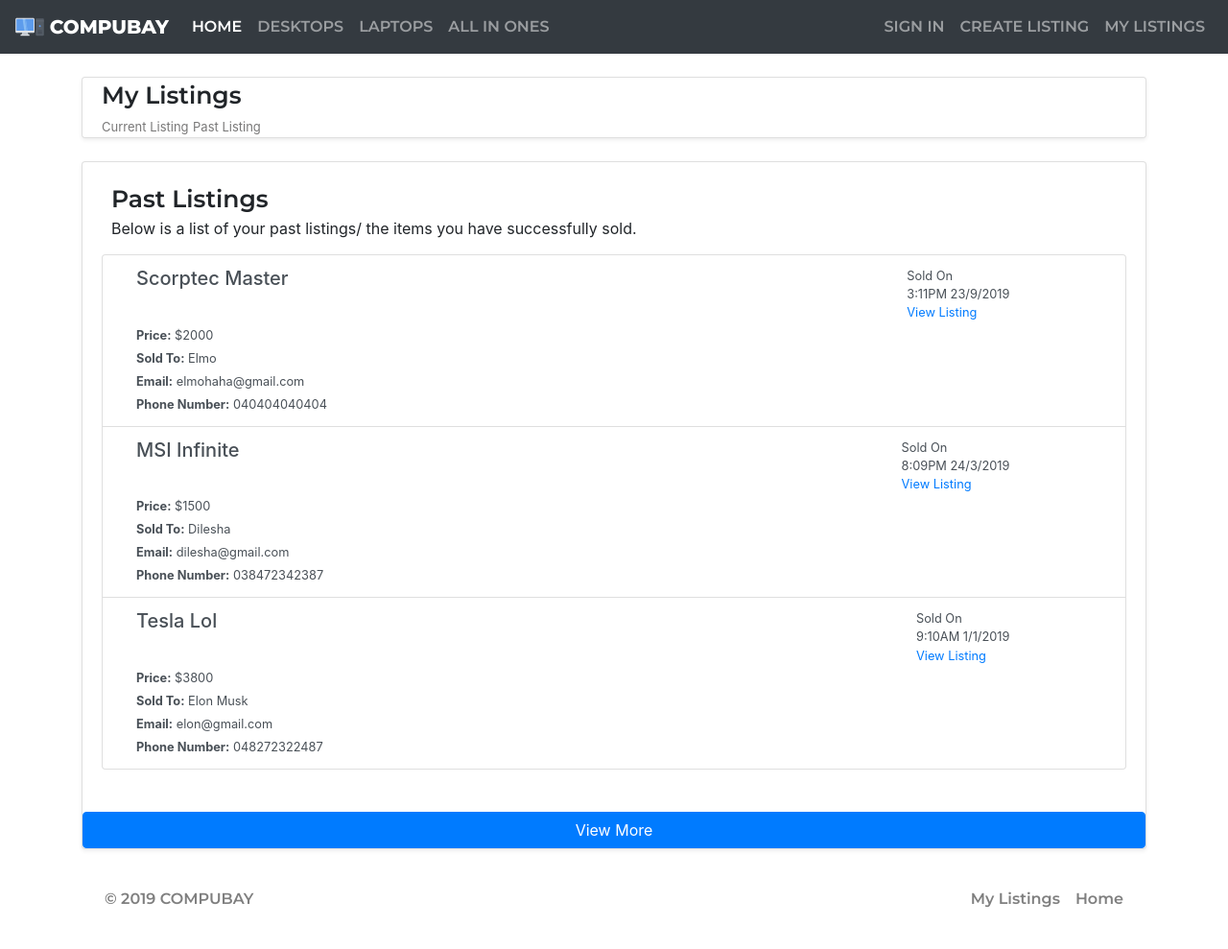
After one commit to Wrdle/IAB207MarketPlace, a Flask app: template marketplace/templates/past_listing.html in a window 1280 px wide. The commit adds this page. Shown: the whole page at 96% size. Run offline with Flask 2, Linux system fonts and the light colour scheme; the template is opened without the code that fills it, so the values that code supplies are empty; some libraries are stand-ins or nearby versions.

Commit message:
edit items
included past_listings.html

```diff
--- a/marketplace/templates/item.html
+++ b/marketplace/templates/item.html
@@ -79,7 +79,8 @@
                     </div>
                 {% endif %}
                 <div class="card-footer">
-                    <small class="text-muted">Posted {{ listing.post_date.strftime("%d/%m/%Y") }}</small>
+                    <small class="text-muted">Posted {{ listing.post_date.strftime("%d/%m/%Y") }}</small> <br>
+                    <a href="/item/{{ listing.id }}/edit">Edit Listing</a></small>
                 </div>
             </div>
         </div>
--- a/marketplace/templates/listings.html
+++ b/marketplace/templates/listings.html
@@ -27,7 +27,8 @@
                             <div class="card-body">
                                 <a href="/item/{{ listing.id }}/bids"><h5 class="card-title">{{ listing.name }}</h5></a>
                                 <p><b>Price: </b> ${{ listing.price }} <b>Type: </b>{{ listing.category }}</p>
-                                <p class="card-text">{{ listing.description }}</p>
+                                <p class="card-text">{{ listing.description }}</p> <br>
+                                <a href="/item/{{ listing.id }}/edit">Edit Listing</a></small>
                             </div>
                         </div>
                         <div class="col-md-2" class="search-container">
--- /dev/null
+++ b/marketplace/templates/past_listing.html
@@ -0,0 +1,100 @@
+{% extends 'base.html' %}
+
+{% block header %}
+<link rel="stylesheet" href="{{url_for('static', filename='css/bids.css')}}">
+{% endblock %}
+
+{% block content %}
+<br>
+
+<!-- Top Quick View with Title and Image -->
+<div class="container">
+    <div class="card shadow-sm">
+        <div class="item-view-container">
+            <div id="body">
+                <div id="item-title">My Listings</div>
+                <a class="mb-1" href="currentlisting">Current Listing</a>
+                <a class="mb-1" href="pastlisting">Past Listing</a>
+
+            </div>
+        </div>
+    </div>
+    <br>
+
+    <!-- Main body card -->
+    <div class="card shadow-sm bids-card">
+        <div class="card-body">
+            <div id="title">Past Listings</div>
+            <div id="subtitle">Below is a list of your past listings/ the items you have successfully sold.</div>
+
+            <!-- User Current Listing -->
+            <ul class="list-group input-group">
+                <li class="list-group-item list-group-item-action flex-column align-items-start">
+                        <!-- Listing Info -->
+                        <div class="col-11">
+                            <div class="d-flex w-100 justify-content-between">
+                                <h5 class="mb-1">Scorptec Master</h5>
+                                <small>Sold On <br> 3:11PM 23/9/2019<br> <a href="#">View Listing</a></small>
+                            </div>
+                            <small class="mb-1"><b>Price:</b> $2000</small><br>
+                            <small class="mb-1"><b>Sold To:</b> Elmo</small><br>
+                            <small class="mb-1"><b>Email:</b> elmohaha@gmail.com</small><br>
+                            <small class="mb-1"><b>Phone Number:</b> 040404040404</small>
+                        </div>
+                </li>
+                <li class="list-group-item list-group-item-action flex-column align-items-start">
+                    <!-- Listing Info -->
+                    <div class="col-11">
+                        <div class="d-flex w-100 justify-content-between">
+                            <h5 class="mb-1">MSI Infinite</h5>
+                            <small>Sold On <br> 8:09PM 24/3/2019<br> <a href="#">View Listing</a></small>
+                        </div>
+                        <small class="mb-1"><b>Price:</b> $1500</small><br>
+                        <small class="mb-1"><b>Sold To:</b> Dilesha</small><br>
+                        <small class="mb-1"><b>Email:</b> dilesha@gmail.com</small><br>
+                        <small class="mb-1"><b>Phone Number:</b> 038472342387</small>
+                    </div>
+            </li>
+            <li class="list-group-item list-group-item-action flex-column align-items-start">
+                <!-- Listing Info -->
+                <div class="col-11">
+                    <div class="d-flex w-100 justify-content-between">
+                        <h5 class="mb-1">Tesla Lol</h5>
+                        <small>Sold On <br> 9:10AM 1/1/2019<br> <a href="#">View Listing</a></small>
+                    </div>
+                    <small class="mb-1"><b>Price:</b> $3800</small><br>
+                    <small class="mb-1"><b>Sold To:</b> Elon Musk</small><br>
+                    <small class="mb-1"><b>Email:</b> elon@gmail.com</small><br>
+                    <small class="mb-1"><b>Phone Number:</b> 048272322487</small>
+                </div>
+        </li>
+            </div>
+            </ul>
+
+
+            <br>
+            <!-- Activate Modal Button -->
+            <button type="button" class="btn btn-primary" data-toggle="modal" data-target="#exampleModalCenter">
+                   View More
+            </button>
+
+            <!-- Modal -->
+            <div class="modal fade" id="exampleModalCenter" tabindex="-1" role="dialog" aria-labelledby="exampleModalCenterTitle" aria-hidden="true">
+                <div class="modal-dialog modal-dialog-centered" role="document">
+                    <div class="modal-content">
+                        <div class="modal-header">
+                            <h5 class="modal-title" id="exampleModalLongTitle">There are no more past listings.</h5>
+                            <button type="button" class="close" data-dismiss="modal" aria-label="Close">
+                                <span aria-hidden="true">&times;</span>
+                            </button>
+                        </div>
+                        <div class="modal-footer">
+                            <button type="button" class="btn btn-danger" data-dismiss="modal">Close</button>
+                        </div>
+                    </div>
+                </div>
+            </div>
+        </div>
+    </div>
+</div>
+{% endblock %}
```
Also changed, not shown: marketplace/items.py (+20 -0 lines).
